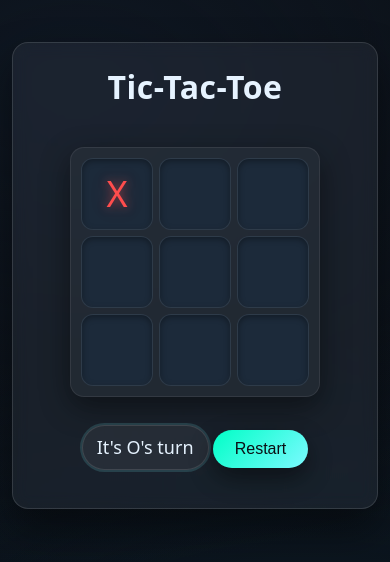
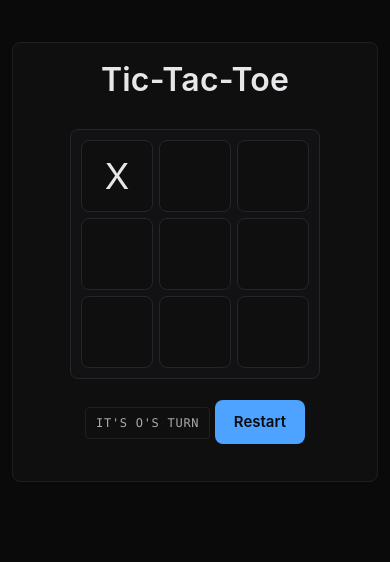
Before and after one commit to setrf/tictactoe, a plain HTML site: page public/index.html in a window 390 px wide. Both pictures are taken after a click on the element 117 px from the left and 194 px from the top of the page. Drawn offline with Linux system fonts and the light colour scheme.

Commit message:
Style overhaul: Swiss minimal / neo-brutalist monochrome with single accent; remove shadows/gradients; hairline borders; flat surfaces; focus rings; button per spec

```diff
--- a/public/style.css
+++ b/public/style.css
@@ -1,40 +1,43 @@
 :root {
-  --bg: #0b0f14;
-  --bg-grad-1: #0b0f14;
-  --bg-grad-2: #0e1621;
-  --fg: #e6f3ff;
-  --muted: #8aa0b8;
-  --accent: #00ffc6;
-  --accent-2: #7cf9ff;
-  --x-color: #ff4d4d;
-  --o-color: #4da3ff;
-  --card: rgba(255,255,255,0.06);
-  --card-border: rgba(255,255,255,0.12);
-  --shadow: rgba(0,0,0,0.45);
+  /* Design tokens per Swiss minimal / neo-brutalist guide */
+  --color-bg-base: #0A0A0A;
+  --color-bg-panel-1: #0F0F10;
+  --color-bg-panel-2: #121214;
+  --color-line-hair-1: #1E1F22;
+  --color-line-hair-2: #24262A;
+  --color-text-primary: #E6E7E9;
+  --color-text-secondary: #AAAAAF;
+  --color-text-muted: #7A7C82;
+  --color-accent: #4DA3FF; /* chosen single accent */
+  --color-success: #2ECC71;
+  --color-warning: #FFC857;
+  --color-danger: #FF5A5F;
+  --focus-ring: #4DA3FF;
+
+  --font-sans: Inter, system-ui, -apple-system, Segoe UI, Roboto, Ubuntu, Helvetica, Arial, sans-serif;
+  --font-mono: "IBM Plex Mono", ui-monospace, SFMono-Regular, Menlo, Monaco, Consolas, "Liberation Mono", monospace;
+
   --cell-size: clamp(72px, 18vmin, 140px);
 }
 
 * { box-sizing: border-box; }
 html, body { height: 100%; margin: 0; }
 body {
-  background: radial-gradient(1200px 800px at 20% 10%, var(--bg-grad-2), transparent 60%),
-              radial-gradient(1200px 800px at 80% 90%, #0c1823, transparent 55%),
-              linear-gradient(180deg, var(--bg-grad-1), #0a121a);
-  color: var(--fg);
-  font: 16px/1.5 system-ui, -apple-system, Segoe UI, Roboto, sans-serif;
+  background: var(--color-bg-base);
+  color: var(--color-text-primary);
+  font-family: var(--font-sans);
+  font-size: 16px; line-height: 26px;
 }
 .container {
   max-width: 720px;
   margin: 8vh auto;
-  padding: 28px;
+  padding: 32px 24px;
   text-align: center;
-  background: var(--card);
-  border: 1px solid var(--card-border);
-  border-radius: 16px;
-  backdrop-filter: blur(8px) saturate(120%);
-  box-shadow: 0 20px 40px var(--shadow);
+  background: var(--color-bg-panel-1);
+  border: 1px solid var(--color-line-hair-1);
+  border-radius: 8px;
 }
-h1 { margin: 0 0 12px; letter-spacing: 0.5px; }
+h1 { margin: 0 0 12px; letter-spacing: 0.2px; font-weight: 600; }
 
 .game-board {
   display: inline-grid;
@@ -43,96 +46,89 @@ h1 { margin: 0 0 12px; letter-spacing: 0.5px; }
   gap: 8px;
   margin: 24px auto 12px;
   padding: 12px;
-  border-radius: 14px;
-  background: rgba(255,255,255,0.04);
-  border: 1px solid rgba(255,255,255,0.08);
-  box-shadow: 0 10px 30px var(--shadow);
+  border-radius: 8px;
+  background: var(--color-bg-panel-2);
+  border: 1px solid var(--color-line-hair-2);
 }
 
 .cell {
   width: var(--cell-size);
   height: var(--cell-size);
-  background: #1c2a3a;
-  border: 1px solid rgba(255,255,255,0.08);
+  background: var(--color-bg-panel-1);
+  border: 1px solid var(--color-line-hair-2);
   display: flex;
   justify-content: center;
   align-items: center;
   font-size: calc(var(--cell-size) * 0.5);
   cursor: pointer;
-  border-radius: 12px;
-  position: relative;
-  transition: background .15s ease, transform .05s ease, box-shadow .2s ease;
-  box-shadow: inset 0 2px 6px rgba(0,0,0,0.35), inset 0 -2px 6px rgba(255,255,255,0.02);
+  border-radius: 8px;
+  transition: background 160ms cubic-bezier(0.2, 0.8, 0.2, 1), color 160ms cubic-bezier(0.2, 0.8, 0.2, 1);
+  outline: none;
 }
 
-.cell:not(.filled):hover {
-  background: #223246;
-  transform: translateY(-1px);
-}
-.cell:active {
-  transform: translateY(0);
-}
+.cell:not(.filled):hover { background: #16171a; }
+.cell:active { background: #141518; }
 
 .cell.x::before {
   content: 'X';
-  color: var(--x-color);
-  text-shadow: 0 0 10px rgba(255,77,77,0.5), 0 0 20px rgba(255,77,77,0.25);
+  color: var(--color-text-primary);
 }
 
 .cell.o::before {
   content: 'O';
-  color: var(--o-color);
-  text-shadow: 0 0 10px rgba(77,163,255,0.5), 0 0 20px rgba(77,163,255,0.25);
+  color: var(--color-text-primary);
 }
 
 .game-status {
   margin: 16px auto 18px;
-  font-size: 18px;
   display: inline-block;
-  padding: 8px 14px;
-  border-radius: 999px;
-  background: rgba(255,255,255,0.06);
-  border: 1px solid rgba(255,255,255,0.12);
-  box-shadow: 0 4px 12px var(--shadow);
+  padding: 6px 10px;
+  border-radius: 4px;
+  border: 1px solid var(--color-line-hair-1);
+  font-family: var(--font-mono);
+  font-size: 12px; line-height: 18px;
+  letter-spacing: 0.06em;
+  text-transform: uppercase;
+  color: var(--color-text-secondary);
+  background: transparent;
 }
-.game-status.status--turn { box-shadow: 0 0 0 2px rgba(124,249,255,0.15); }
-.game-status.status--win { box-shadow: 0 0 0 2px rgba(0,255,198,0.25); background: rgba(0,255,198,0.10); }
-.game-status.status--draw { box-shadow: 0 0 0 2px rgba(138,160,184,0.25); background: rgba(138,160,184,0.10); }
+.game-status.status--turn { border-color: var(--color-line-hair-1); }
+.game-status.status--win { border-color: var(--color-accent); color: var(--color-text-primary); }
+.game-status.status--draw { border-color: var(--color-line-hair-2); color: var(--color-text-secondary); }
 
 .cell.filled { cursor: default; }
-.cell.win {
-  outline: 3px solid var(--accent);
-  background: #24384f !important;
-  box-shadow: 0 0 18px rgba(0,255,198,0.35), inset 0 2px 6px rgba(0,0,0,0.4);
+.cell.win { border-color: var(--color-accent); }
+
+.restart-button {
+  display: inline-flex;
+  align-items: center;
+  justify-content: center;
+  min-height: 44px;
+  padding: 0 18px;
+  border-radius: 8px;
+  background: var(--color-accent);
+  color: #0B0B0B;
+  border: 1px solid transparent;
+  font-weight: 600;
+  font-family: var(--font-sans);
+  font-size: 15px;
+  cursor: pointer;
+  transition: background 160ms cubic-bezier(0.2, 0.8, 0.2, 1), color 160ms cubic-bezier(0.2, 0.8, 0.2, 1);
+}
+.restart-button:hover { filter: none; background: #63aeff; }
+.restart-button:active { background: #3e8fe0; }
+.restart-button:disabled { opacity: 0.4; cursor: default; }
+
+/* Focus rings */
+.cell:focus-visible, .restart-button:focus-visible {
+  outline: 2px solid var(--focus-ring);
+  outline-offset: 3px;
 }
 
-.restart-button {
-  background: linear-gradient(135deg, var(--accent), var(--accent-2));
-  color: var(--bg);
-  border: none;
-  padding: 10px 22px;
-  font-size: 16px;
-  cursor: pointer;
-  border-radius: 999px;
-  box-shadow: 0 10px 24px var(--shadow), 0 0 0 0 rgba(124,249,255,0.35);
-  transition: transform .08s ease, box-shadow .2s ease, filter .2s ease;
-}
-.restart-button:hover { filter: brightness(1.05); box-shadow: 0 12px 28px var(--shadow), 0 0 0 6px rgba(124,249,255,0.08); }
-.restart-button:active { transform: translateY(1px); }
-
-/* Entrance animation */
-.cell { animation: pop-in .35s ease backwards; }
-.cell:nth-child(1){animation-delay: .02s}.cell:nth-child(2){animation-delay: .04s}.cell:nth-child(3){animation-delay: .06s}
-.cell:nth-child(4){animation-delay: .08s}.cell:nth-child(5){animation-delay: .10s}.cell:nth-child(6){animation-delay: .12s}
-.cell:nth-child(7){animation-delay: .14s}.cell:nth-child(8){animation-delay: .16s}.cell:nth-child(9){animation-delay: .18s}
-
-@keyframes pop-in {
-  from { transform: scale(0.96); opacity: 0; }
-  to { transform: scale(1); opacity: 1; }
-}
+/* No ornamental animation per motion guidelines */
 
 @media (max-width: 480px) {
-  .container { margin: 5vh 12px; padding: 20px; }
+  .container { margin: 5vh 12px; padding: 24px 16px; }
   .game-board { gap: 6px; padding: 10px; }
 }
 }
```
